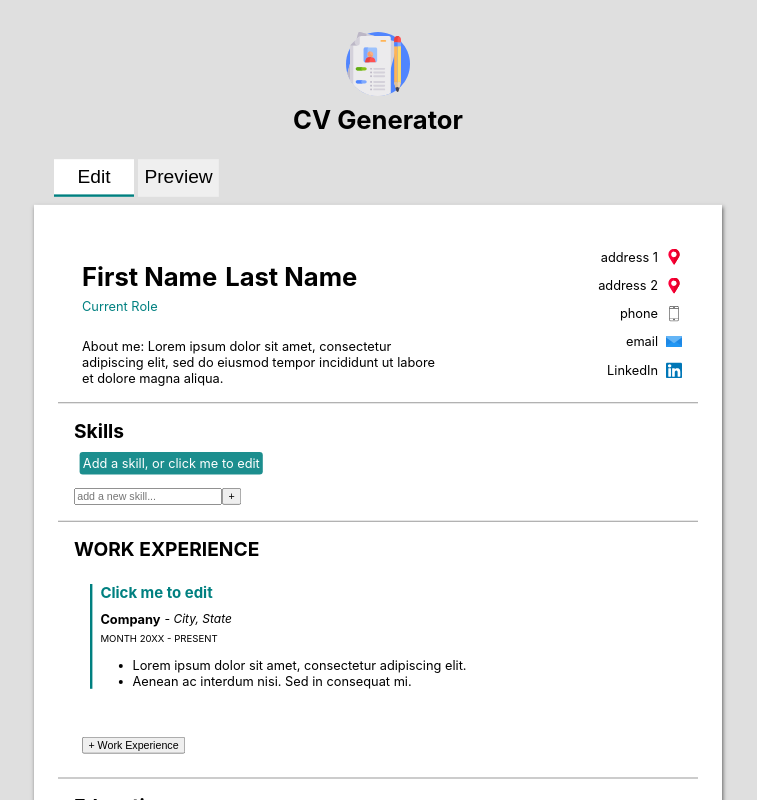
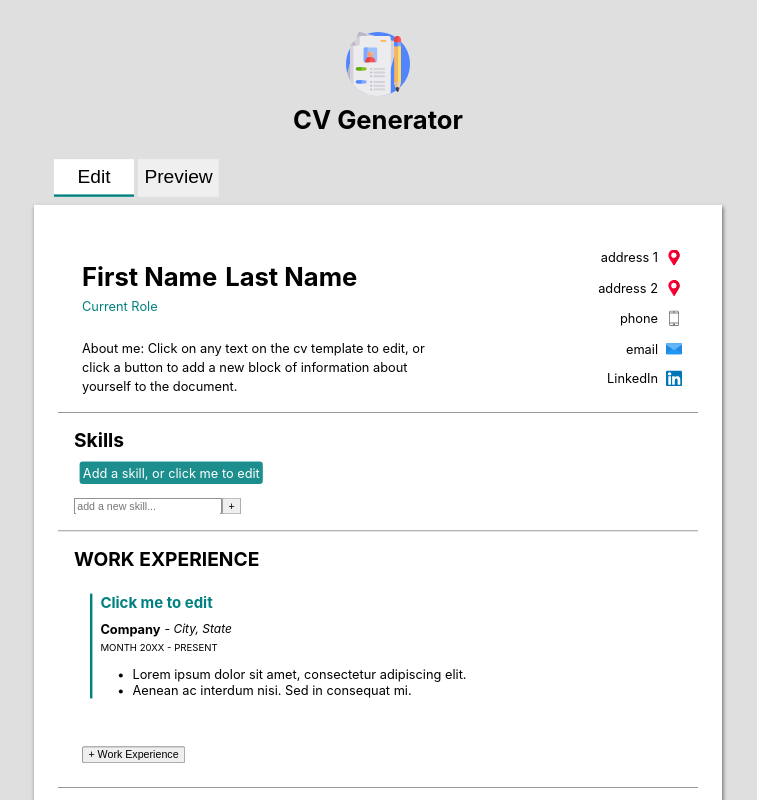
Before and after one commit to enPlace/react-inline-editable-cv, a React (Create React App) app: page / in a window 1280 px wide. Shown: the top 800 px of the page, without its empty margins (294-1051 px from the left). Built offline with nearby package versions, Linux system fonts and the light colour scheme.

Commit message:
Add more styling and box-shadow  on hover for editable items

```diff
--- a/src/Components/Cv-components/PersonalInfoSubComponents/AboutMe.js
+++ b/src/Components/Cv-components/PersonalInfoSubComponents/AboutMe.js
@@ -2,7 +2,7 @@ import { useState } from "react";
 const AboutMe = ({ viewStatus, isEditable, setIsEditable }) => {
   const [about, setAbout] = useState({
     about:
-      "About me: Lorem ipsum dolor sit amet, consectetur adipiscing elit, sed do eiusmod tempor incididunt ut labore et dolore magna aliqua.",
+      "About me: Click on any text on the cv template to edit, or click a button to add a new block of information about yourself to the document.",
   });
   const handleAboutChange = (e) => {
     setAbout({
--- a/src/index.css
+++ b/src/index.css
@@ -97,6 +97,7 @@ code {
   margin-right: 10px;
 }
 .name h1:hover {
+  box-shadow: 1px 3px 5px rgba(84, 84, 84, 0.3);
   cursor: pointer;
 }
 .nameForm input {
@@ -106,18 +107,23 @@ code {
   height: 40px;
 }
 .role {
+  max-width: 250px;
   margin-bottom: 10px;
   margin-top: -15px;
   color: teal;
 }
 .role:hover {
   cursor: pointer;
+  box-shadow: 1px 3px 5px rgba(139, 89, 89, 0.3);
 }
 .aboutMe {
   margin-top: 20px;
   max-width: 450px;
+  line-height: 1.5;
+
 }
 .aboutMe:hover {
+  box-shadow: 1px 3px 5px rgba(84, 84, 84, 0.5);
   cursor: pointer;
 }
 .aboutMe-form {
@@ -149,6 +155,7 @@ code {
 }
 .contactItemName:hover {
   cursor: pointer;
+  box-shadow: 1px 3px 5px rgba(84, 84, 84, 0.3);
 }
 
 .contactItem img {
@@ -300,6 +307,11 @@ code {
 .preview button{
   display: none;
 }
+.preview .primaryInfo .name h1:hover{
+  box-shadow:none;
+  cursor: text;
+}
+
 .work-experience.preview {
   padding-bottom: 0px;
 }
```
